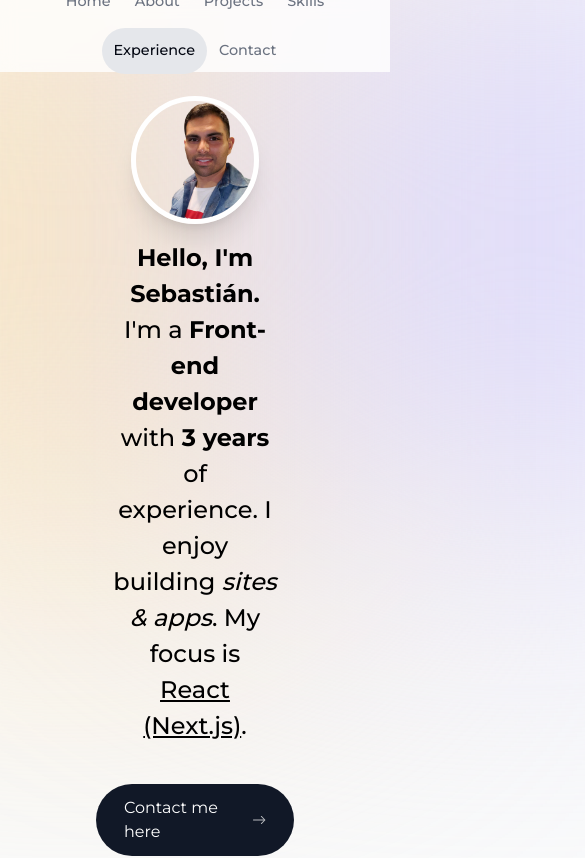
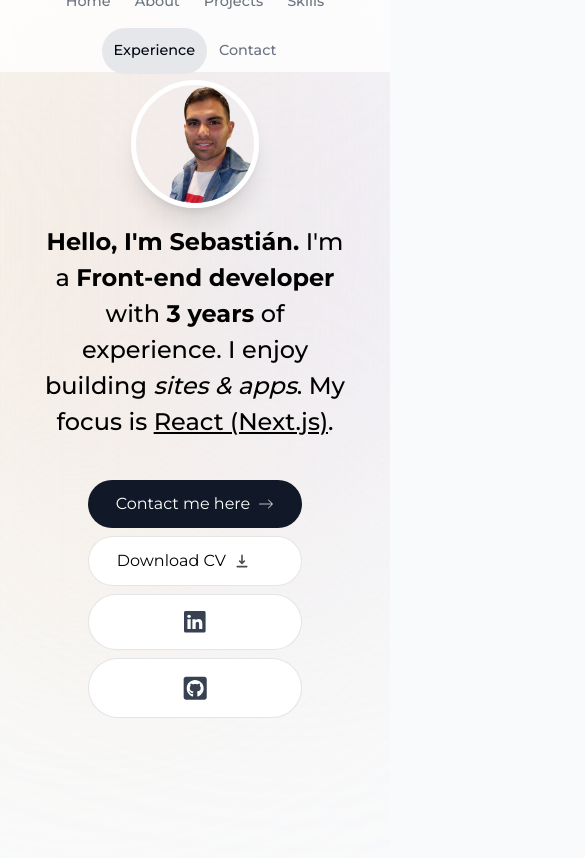
Before and after one commit to SebaSanchezI/portfolio, a Next.js app: page / in a window 390 px wide. Shown: the top 858 px of the page, 585 px wide, since content can reach past the window. Built offline with nearby package versions, Linux system fonts and the light colour scheme.

Commit message:
Fix styles

```diff
--- a/app/layout.tsx
+++ b/app/layout.tsx
@@ -22,8 +22,8 @@ export default function RootLayout({
   return (
     <html lang="en" className="!scroll-smooth">
       <body className={`${monserrat.className} bg-bgLight relative`}>
-        <div className="bg-divLeftBlur absolute top-[-6rem] left-1/2 -translate-x-3/4 h-[41.25rem] w-[31.25rem] ronded-full blur-[10rem]"></div>
-        <div className="bg-divRightBlur absolute top-[-1rem] left-1/2 h-[31.25rem] w-[41.25rem] ronded-full blur-[10rem]"></div>
+        <div className="bg-divLeftBlur absolute top-[-6rem] h-[41.25rem] w-[11.25rem] md:w-[31.25rem] lg:w-[41.25rem] 2xl:w-[55.25rem] ronded-full blur-[10rem]"></div>
+        <div className="bg-divRightBlur absolute top-[-1rem] left-1/2 h-[31.25rem] w-[11.25rem] md:w-[31.25rem] lg:w-[41.25rem] 2xl:w-[55.25rem] ronded-full blur-[10rem]"></div>
         <ActiveSectionContextProvider>
           <>
             <Header />
--- a/app/page.tsx
+++ b/app/page.tsx
@@ -3,7 +3,7 @@ import { Experience } from "@/components/experience";
 
 export default function Home() {
   return (
-    <main className="flex min-h-screen flex-col items-center justify-between p-24">
+    <main className="flex min-h-screen flex-col items-center justify-between pt-20 p-6 md:p-14 lg:p-24">
       <Intro />
       <About />
       <Projects />
--- a/components/experience.tsx
+++ b/components/experience.tsx
@@ -13,7 +13,7 @@ export function Experience() {
     threshold: 0.75,
   });
   return (
-    <section className='mb-40 max-w-[53rem] scroll-mt-28 text-center sm:mb-48' id={`${SectionName.experience}`} ref={ref}>
+    <section className='mb-40 max-w-[20rem] sm:max-w-[40rem] lg:max-w-[53rem] scroll-mt-28 text-center sm:mb-48' id={`${SectionName.experience}`} ref={ref}>
     <SectionHeading>My Experience</SectionHeading>
     <TimelineVertical items={experiencesData} />
   </section>
```
